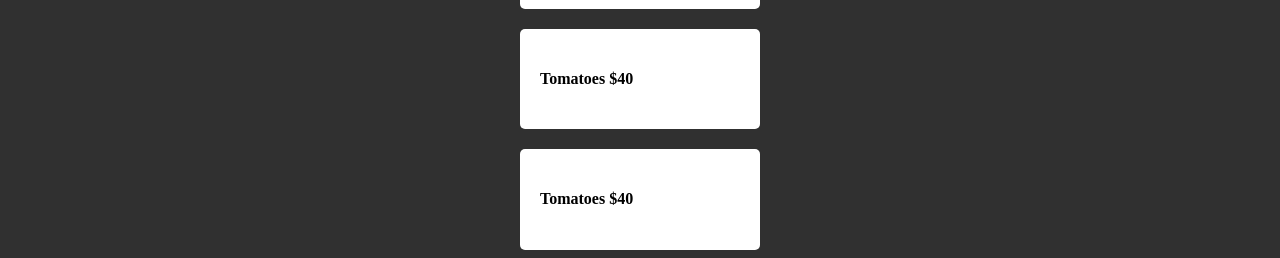
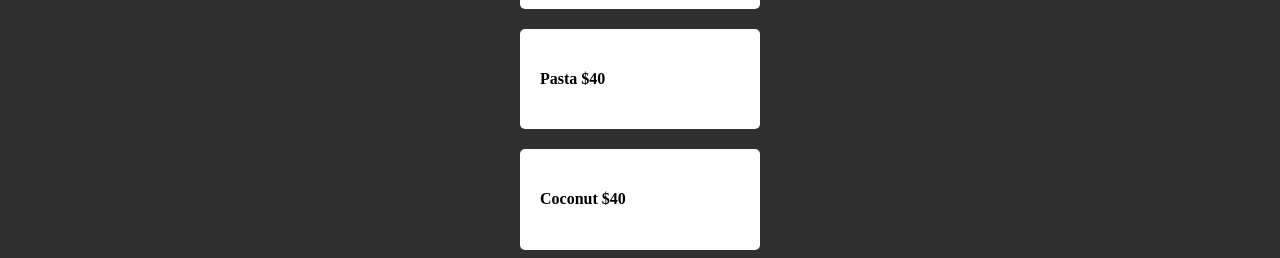
Before and after one commit to rowooncoding/next-fresh, a Next.js app: page /list in a window 1280 px wide. Shown: the part 253-511 px from the top of the page. Built offline with nearby package versions, Linux system fonts and the light colour scheme.

Commit message:
[feat] map으로 각각 상품 보여주기

```diff
--- a/app/list/page.js
+++ b/app/list/page.js
@@ -4,10 +4,10 @@ export default function List() {
   return (
     <div>
       <h2 className="title">Products</h2>
-      {products.map(() => {
+      {products.map((item, i) => {
         return (
           <div className="food">
-            <h4>{products[0]} $40</h4>
+            <h4>{products[i]} $40</h4>
           </div>
         );
       })}
```
